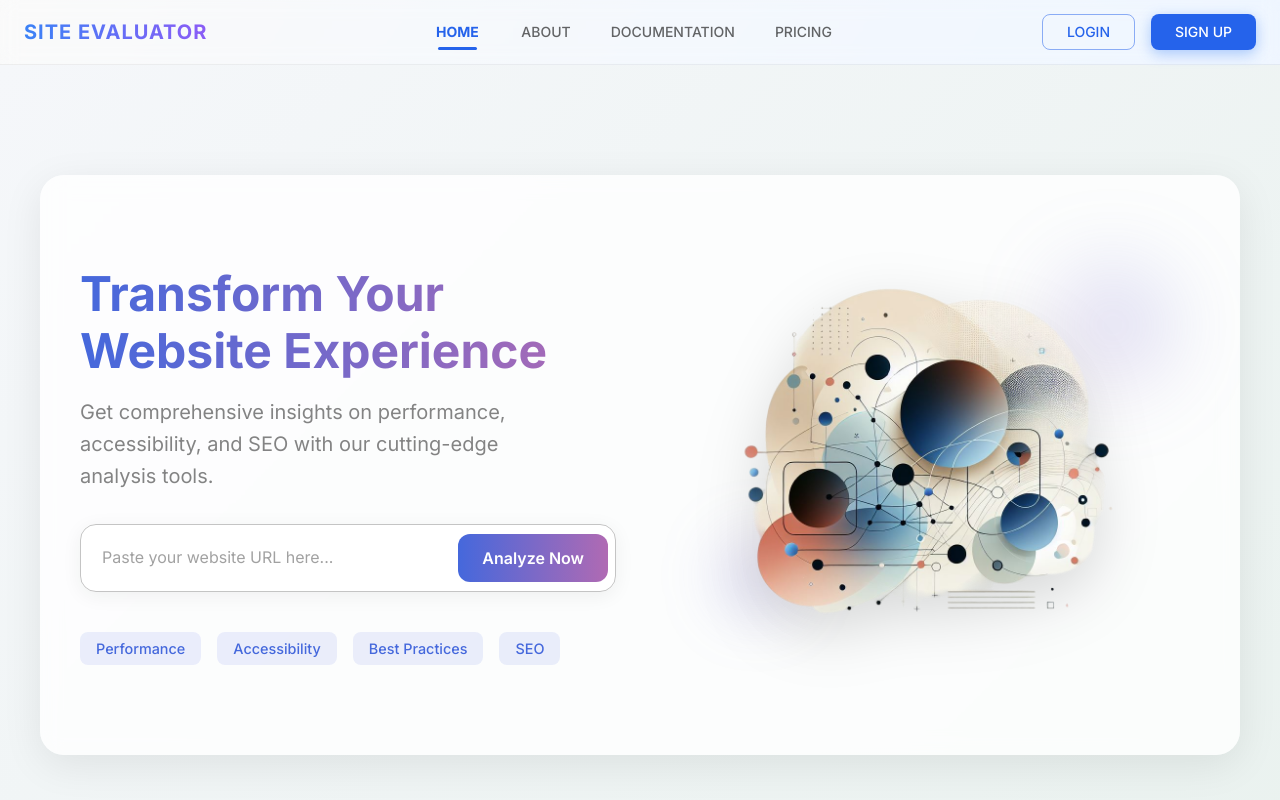
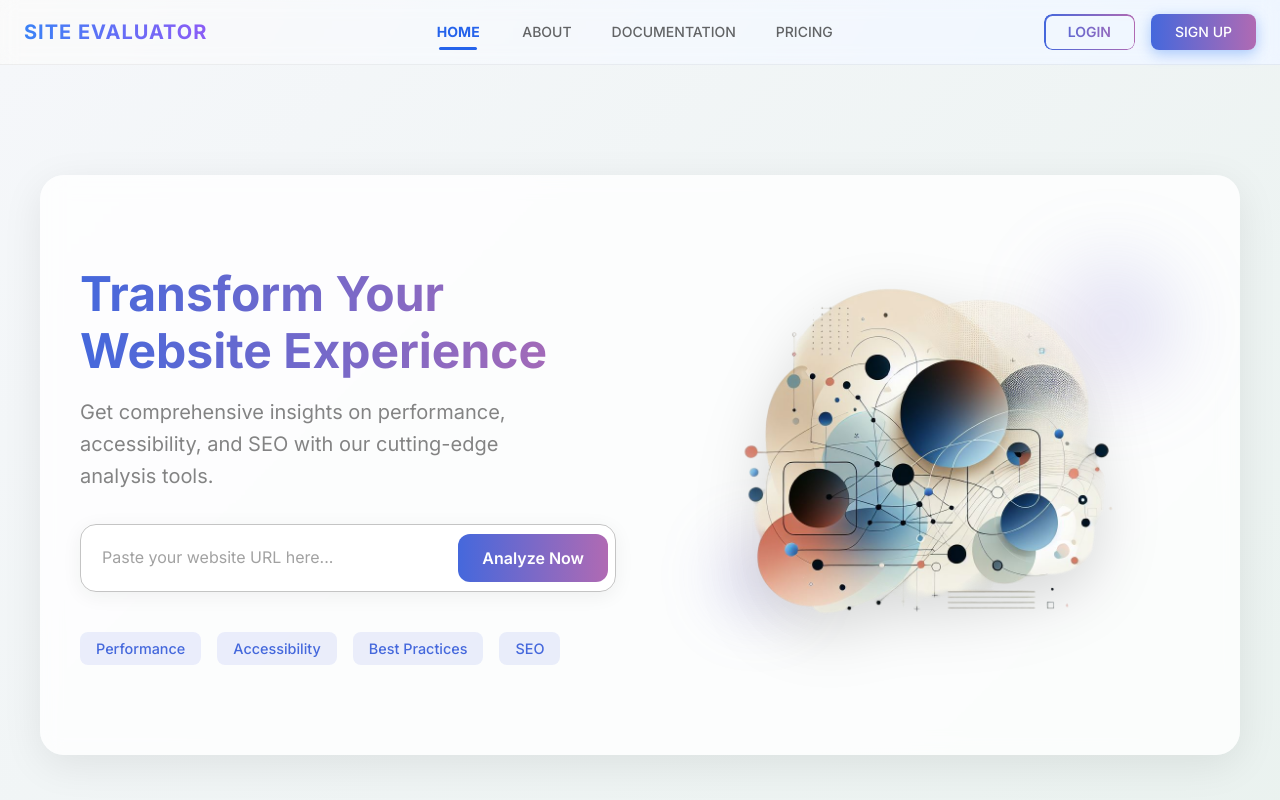
Before and after one commit to dakshpokar/UnifiedWebInsights, a React (Vite) app in the folder site-evaluator/: page / in a window 1280 px wide. Shown: the top 800 px of the page. Built offline with nearby package versions, Linux system fonts and the light colour scheme.

Commit message:
feat: enhance Header component styling with gradient backgrounds and hover effects

```diff
--- a/site-evaluator/src/components/Header.tsx
+++ b/site-evaluator/src/components/Header.tsx
@@ -142,16 +142,39 @@ const Header: React.FC = () => {
           {/* Right side buttons */}
           <Box sx={{ flexGrow: 0 }}>
             <Button
-              variant="outlined"
+              variant="text"
               color="primary"
               sx={{
                 mr: 2,
                 borderRadius: '8px',
                 px: 3,
-                borderWidth: '1.5px',
+                position: 'relative',
+                overflow: 'hidden',
+                background: 'linear-gradient(90deg, #4568dc 0%, #b06ab3 100%)',
+                WebkitBackgroundClip: 'text',
+                WebkitTextFillColor: 'transparent',
+                fontWeight: 600,
+                '&::before': {
+                  content: '""',
+                  position: 'absolute',
+                  top: 0,
+                  left: 0,
+                  right: 0,
+                  bottom: 0,
+                  borderRadius: '8px',
+                  padding: '1.5px',
+                  background: 'linear-gradient(90deg, #4568dc 0%, #b06ab3 100%)',
+                  mask: 'linear-gradient(#fff 0 0) content-box, linear-gradient(#fff 0 0)',
+                  maskComposite: 'exclude',
+                  WebkitMaskComposite: 'xor',
+                  pointerEvents: 'none'
+                },
                 '&:hover': {
-                  borderWidth: '1.5px',
-                }
+                  backgroundColor: 'rgba(69, 104, 220, 0.04)',
+                  transform: 'translateY(-2px)',
+                  boxShadow: '0 6px 20px rgba(176, 106, 179, 0.3)',
+                  transition: 'all 0.3s ease'
+                },
               }}
             >
               Login
@@ -162,7 +185,14 @@ const Header: React.FC = () => {
               sx={{
                 borderRadius: '8px',
                 px: 3,
-                boxShadow: '0 4px 14px 0 rgba(59, 130, 246, 0.4)'
+                boxShadow: '0 4px 14px 0 rgba(59, 130, 246, 0.4)',
+                background: 'linear-gradient(90deg, #4568dc 0%, #b06ab3 100%)',
+                '&:hover': {
+                  background: 'linear-gradient(90deg, #3f5bd5 0%, #a55aa8 100%)',
+                  transform: 'translateY(-2px)',
+                  boxShadow: '0 6px 20px rgba(176, 106, 179, 0.3)',
+                  transition: 'all 0.3s ease'
+                },
               }}
             >
               Sign Up
```
